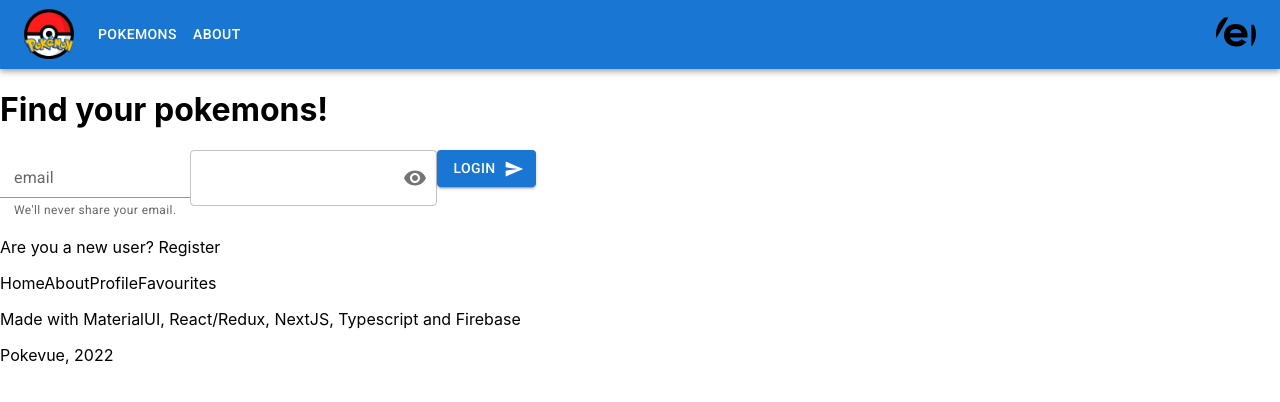
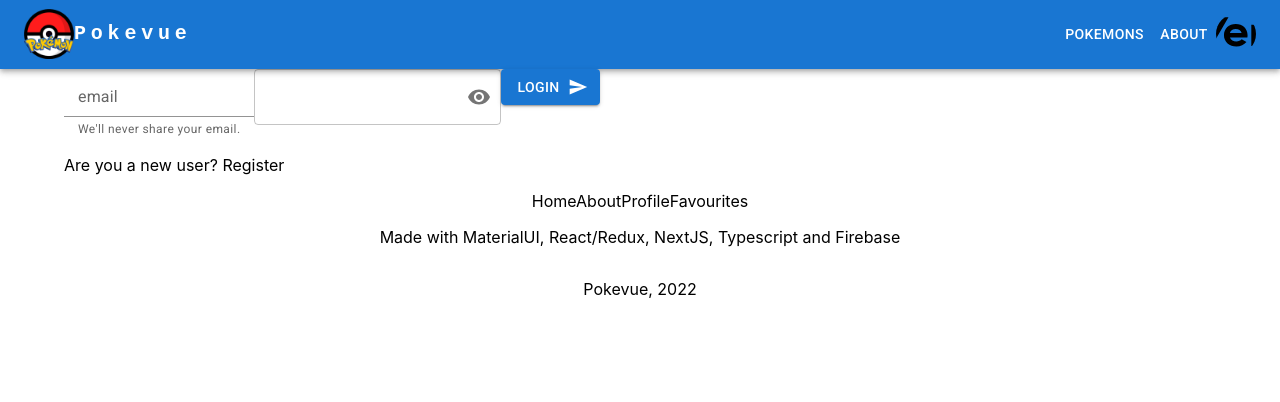
Before and after one commit to krnl0138/pokevue, a Next.js app: page /login in a window 1280 px wide. Shown: the top 402 px of the page. Built offline with nearby package versions, Linux system fonts and the light colour scheme.

Commit message:
small css fixes
Signed-off-by: krnl0138 <krnl03182@gmail.com>

```diff
--- a/components/forms/profileForm/ProfileForm.tsx
+++ b/components/forms/profileForm/ProfileForm.tsx
@@ -98,6 +98,7 @@ export const ProfileForm = () => {
           <Input id="avatar" value={avatar} onChange={handleChange} />
         </FormControl>
 
+        {/* // TODO should be 2 passwords input: 1st to check 2nd to change */}
         <FormControl>
           <OutlinedInput
             id="password"
@@ -121,7 +122,7 @@ export const ProfileForm = () => {
         </FormControl>
 
         <Button type="submit" variant="contained">
-          Change
+          Submit
         </Button>
       </form>
     </div>
--- a/components/utils/footer/Footer.tsx
+++ b/components/utils/footer/Footer.tsx
@@ -1,9 +1,19 @@
+import { Box } from "@mui/material";
 import Link from "next/link";
 import { PROJECT_URLS as urls } from "../../../utils/constants";
 
 export const Footer = () => {
   return (
-    <footer>
+    // <footer>
+    <Box
+      sx={{
+        display: "flex",
+        flexDirection: "column",
+        alignItems: "center",
+        width: "100%",
+        height: "10rem",
+      }}
+    >
       <nav>
         <Link href={urls.home}>Home</Link>
         <Link href={urls.about}>About</Link>
@@ -12,6 +22,7 @@ export const Footer = () => {
       </nav>
       <p>Made with MaterialUI, React/Redux, NextJS, Typescript and Firebase</p>
       <p>Pokevue, 2022</p>
-    </footer>
+    </Box>
+    // </footer>
   );
 };
--- a/components/utils/header/Header.tsx
+++ b/components/utils/header/Header.tsx
@@ -52,6 +52,7 @@ const Header = () => {
     <AppBar position="static">
       <Container maxWidth="xl">
         <Toolbar disableGutters>
+          {/* Logo part */}
           <Typography
             variant="h6"
             noWrap
@@ -59,7 +60,7 @@ const Header = () => {
             href={urls.home}
             sx={{
               mr: 2,
-              display: { xs: "none", md: "flex" },
+              display: { xs: "none", md: "flex", alignItems: "center" },
               fontFamily: "monospace",
               fontWeight: 700,
               letterSpacing: ".3rem",
@@ -73,7 +74,9 @@ const Header = () => {
               height="50"
               alt="Project Logo"
             />
+            Pokevue
           </Typography>
+
           <Box sx={{ flexGrow: 1, display: { xs: "flex", md: "none" } }}>
             <IconButton
               size="large"
@@ -111,6 +114,7 @@ const Header = () => {
             </Menu>
           </Box>
 
+          {/* large screen */}
           <Typography
             variant="h5"
             noWrap
@@ -134,7 +138,12 @@ const Header = () => {
               alt="Project Logo"
             />
           </Typography>
-          <Box sx={{ flexGrow: 1, display: { xs: "none", md: "flex" } }}>
+          <Box
+            sx={{
+              flexGrow: 1,
+              display: { xs: "none", md: "flex", justifyContent: "flex-end" },
+            }}
+          >
             {pages.map((page) => {
               const url = page.toLowerCase();
               return (
@@ -148,6 +157,8 @@ const Header = () => {
               );
             })}
           </Box>
+
+          {/* settings */}
           <Box sx={{ flexGrow: 0 }}>
             <Tooltip title="Open settings">
               <IconButton onClick={handleOpenUserMenu} sx={{ p: 0 }}>
@@ -171,7 +182,6 @@ const Header = () => {
               onClose={handleCloseUserMenu}
             >
               <Typography textAlign="center">{username}</Typography>
-
               {settings.map((setting) => (
                 <MenuItem
                   key={setting}
--- a/components/utils/layout/Layout.tsx
+++ b/components/utils/layout/Layout.tsx
@@ -1,3 +1,4 @@
+import { Container } from "@mui/material";
 import Head from "next/head";
 import { Footer } from "../footer/Footer";
 import Header from "../header/Header";
@@ -15,9 +16,10 @@ export const Layout = ({
       </Head>
       <Header />
       <main>
-        <h1>Find your pokemons!</h1>
-        {children}
-        <Footer />
+        <Container>
+          {children}
+          <Footer />
+        </Container>
       </main>
     </>
   );
```
Also changed, not shown: components/forms/searchForm/SearchForm.tsx (+11 -8 lines), components/pokemonCard/PokemonCard.tsx (+9 -2 lines), tsconfig.json (+4 -9 lines).
